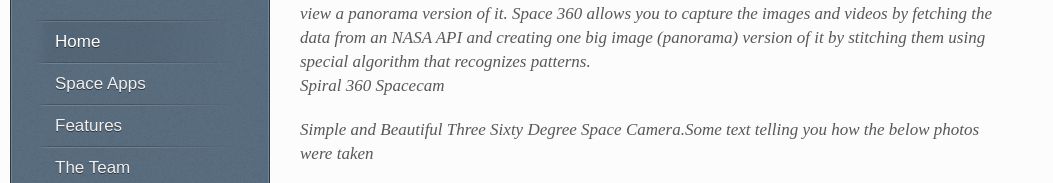
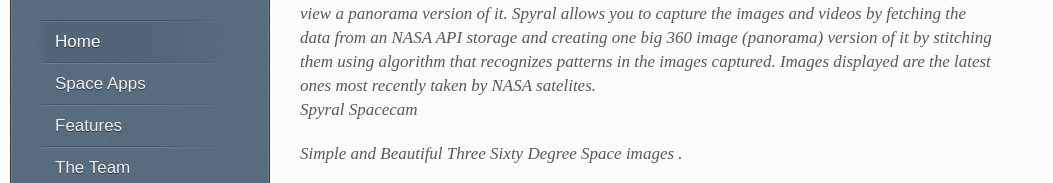
Before and after one commit to Saworieza/Final-Spiral, a plain HTML site: page features.html in a window 1280 px wide. Shown: the part 120-303 px from the top of the page, without its empty margins (0-1053 px from the left). Drawn offline with Linux system fonts and the light colour scheme; a web font is replaced by a local one.

Commit message:
edited Features description

```diff
--- a/features.html
+++ b/features.html
@@ -67,15 +67,15 @@
 	<div id="content">
 	<h1 class="title">Features</h1>
 	<div class="line"></div>
-	<div class="intro">Space 360 is an application that should allow you to take images and videos of space in   real time and view a panorama version of it.
-          Space 360 allows you to capture the images and videos by fetching the data from an NASA API and creating one big image (panorama) version of it by stitching them using special algorithm that recognizes  patterns.
-
+	<div class="intro">Spyral is an application that should allow you to take images and videos of space in   real time and view a panorama version of it.
+          Spyral allows you to capture the images and videos by fetching the data from an NASA API storage  and creating one big 360 image (panorama) version of it by stitching them using algorithm that recognizes  patterns in the images captured.
+          Images displayed are the latest ones most recently taken by NASA satelites.
   <div style="clear:both;"></div>
-  <div class="intro" style="align:center;">Spiral 360 Spacecam
+  <div class="intro" style="align:center;">Spyral Spacecam
     <!--<input type="file" accept="image/*;capture=camera"/> this should access the camera-->
   </div>
 
-    <p class="intro">Simple and Beautiful Three Sixty Degree Space Camera.Some text telling you how the below photos were taken</p>
+    <p class="intro">Simple and Beautiful Three Sixty Degree Space images .</p>
 
   <div style="clear:both;"></div>
 
```
